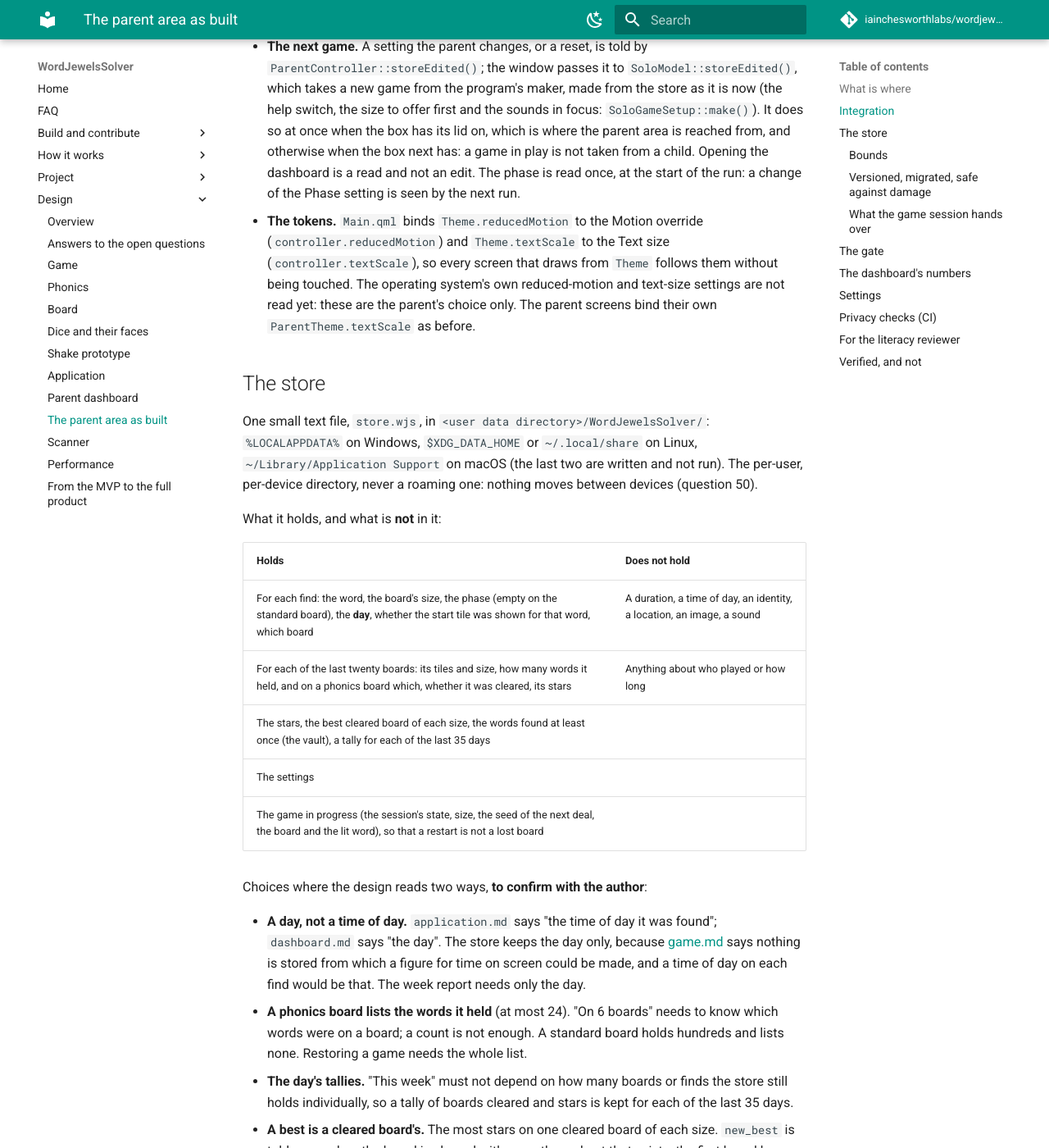
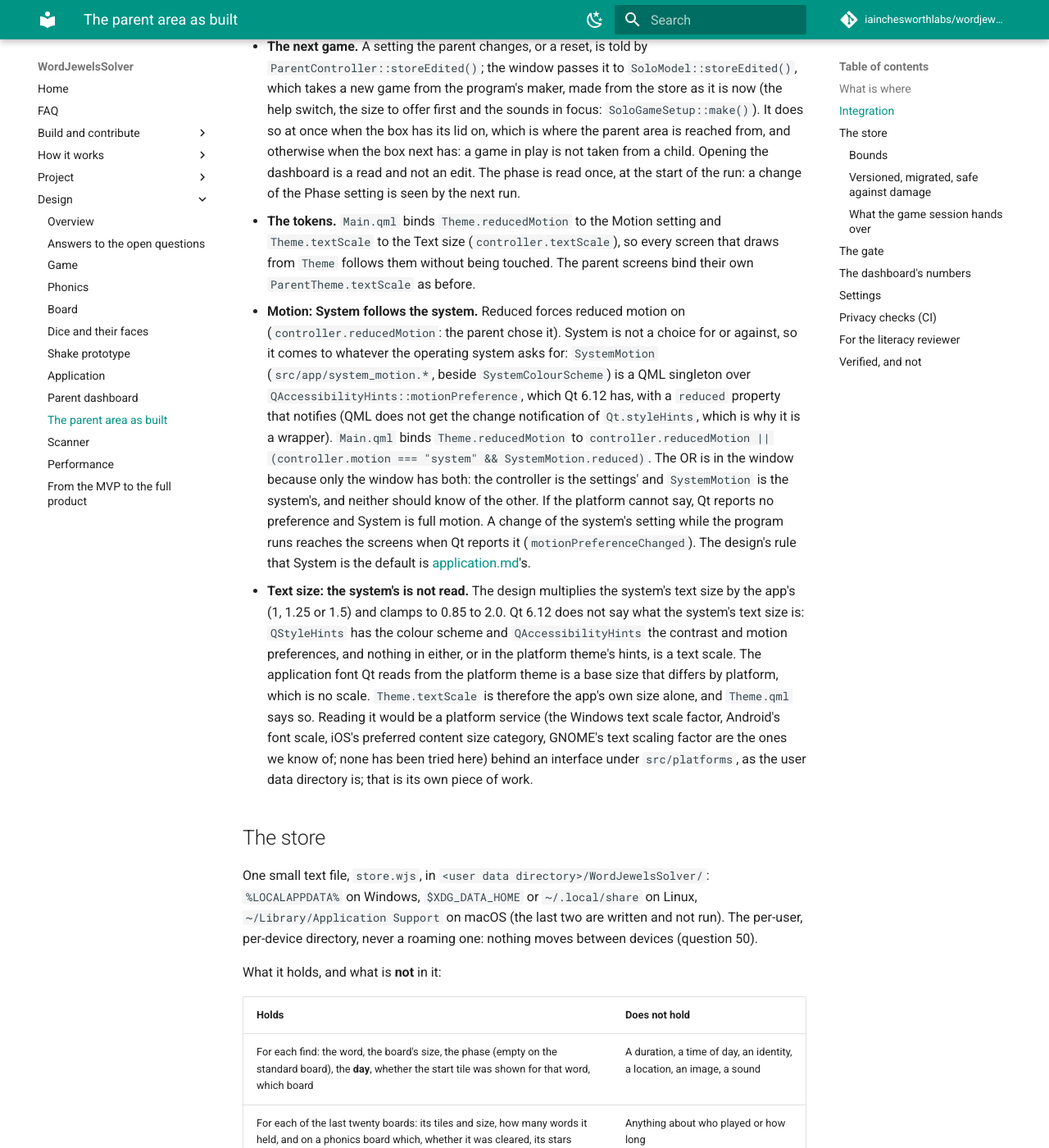
Before and after one commit to iainchesworthlabs/snapandspell, an MkDocs documentation site: the page built from docs/design/parent-area.md, in a window 1280 px wide and 1400 px high, scrolled down 1778 px. Shown: the whole window at 82% size. Built offline with MkDocs 1.6.1 and Material for MkDocs 9.7.7, drawn with Linux system fonts in a browser that asks for light colours; comment, search, counter and statistics services are not loaded.

Commit message:
Make the parent's Motion setting System follow the operating system
Main.qml bound Theme.reducedMotion to the parent's Reduced choice alone, so
System, which the settings screen says follows the device's own setting,
followed nothing. SystemMotion (src/app/system_motion.*, beside
SystemColourScheme) is a QML singleton over
QAccessibilityHints::motionPreference with a reduced property that notifies,
since QML does not get the change notification of Qt.styleHints. The window
binds Theme.reducedMotion to (the parent chose Reduced) or (the setting is
System and the system asks), which the controller now makes possible by
telling the setting by name (motion: "system" or "reduced"). Reduced still
forces it on.

The system's text size is not read: Qt 6.12 has no hint for it, so
Theme.textScale stays the app's own size, and Theme.qml and the docs say so.

Tests: SystemMotion on Qt's offscreen platform (starts from the hints, reports a
change once, readable and notifying by name), and the controller's motion name.

```diff
--- a/docs/design/parent-area.md
+++ b/docs/design/parent-area.md
@@ -61,12 +61,35 @@
   next has: a game in play is not taken from a child. Opening the dashboard is a
   read and not an edit. The phase is read once, at the start of the run: a change of
   the Phase setting is seen by the next run.
-- **The tokens.** `Main.qml` binds `Theme.reducedMotion` to the Motion override
-  (`controller.reducedMotion`) and `Theme.textScale` to the Text size
-  (`controller.textScale`), so every screen that draws from `Theme` follows them
-  without being touched. The operating system's own reduced-motion and text-size
-  settings are not read yet: these are the parent's choice only. The parent screens
-  bind their own `ParentTheme.textScale` as before.
+- **The tokens.** `Main.qml` binds `Theme.reducedMotion` to the Motion setting and
+  `Theme.textScale` to the Text size (`controller.textScale`), so every screen that
+  draws from `Theme` follows them without being touched. The parent screens bind
+  their own `ParentTheme.textScale` as before.
+- **Motion: System follows the system.** Reduced forces reduced motion on
+  (`controller.reducedMotion`: the parent chose it). System is not a choice for or
+  against, so it comes to whatever the operating system asks for: `SystemMotion`
+  (`src/app/system_motion.*`, beside `SystemColourScheme`) is a QML singleton over
+  `QAccessibilityHints::motionPreference`, which Qt 6.12 has, with a `reduced`
+  property that notifies (QML does not get the change notification of
+  `Qt.styleHints`, which is why it is a wrapper). `Main.qml` binds
+  `Theme.reducedMotion` to `controller.reducedMotion || (controller.motion ===
+  "system" && SystemMotion.reduced)`. The OR is in the window because only the window
+  has both: the controller is the settings' and `SystemMotion` is the system's, and
+  neither should know of the other. If the platform cannot say, Qt reports no preference and
+  System is full motion. A change of the system's setting while the program runs
+  reaches the screens when Qt reports it (`motionPreferenceChanged`). The design's
+  rule that System is the default is [application.md](application.md#motion)'s.
+- **Text size: the system's is not read.** The design multiplies the system's text
+  size by the app's (1, 1.25 or 1.5) and clamps to 0.85 to 2.0. Qt 6.12 does not
+  say what the system's text size is: `QStyleHints` has the colour scheme and
+  `QAccessibilityHints` the contrast and motion preferences, and nothing in either, or
+  in the platform theme's hints, is a text scale. The application font Qt reads from
+  the platform theme is a base size that differs by platform, which is no scale. `Theme.textScale` is therefore the app's
+  own size alone, and `Theme.qml` says so. Reading it would be a platform service
+  (the Windows text scale factor, Android's font scale, iOS's preferred content size
+  category, GNOME's text scaling factor are the ones we know of; none has been
+  tried here) behind an interface under `src/platforms`, as the user data directory
+  is; that is its own piece of work.
 
 ## The store
 
```
Also changed, not shown: CHANGELOG.md (+5 -4 lines), docs/architecture.md (+5 -2 lines), docs/design/application.md (+1 -1 lines), docs/testing.md (+3 -1 lines), 10 other files.
